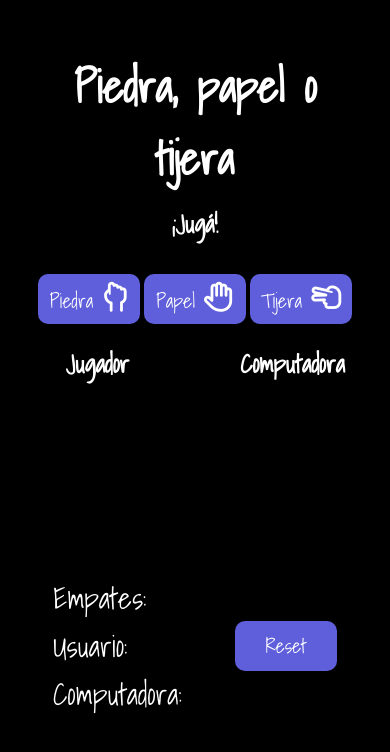
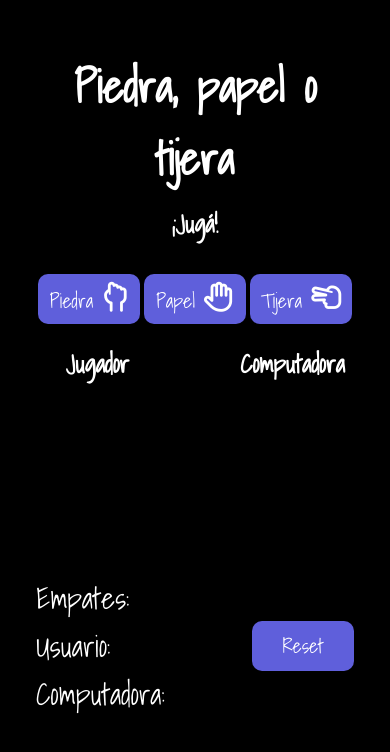
Before and after one commit to r-urchi/PPT, a website: page index.html in a window 390 px wide. Drawn offline with Linux system fonts and the light colour scheme.

Commit message:
puntajes

```diff
--- a/css/_responsive.sass
+++ b/css/_responsive.sass
@@ -24,3 +24,6 @@
         display: flex
         justify-content: space-evenly
         align-items: center
+
+    .puntajes
+        width: 180px
--- a/index.html
+++ b/index.html
@@ -38,13 +38,13 @@
             </div>
 
             <div class="resultados">
-                <div>
+                <div class="puntajes">
                     <div class="empate">Empates: </div>
                     <div class="yo">Usuario: </div>
                     <div class="computadora">Computadora: </div>
                 </div>
 
-                <input type="button" class="reset boton" id="reset" value="Reset">
+                <button class="reset boton" id="reset" value="Reset">Reset</button>
             </div>
 
         </div>
```
Also changed, not shown: css/main.css, 1 other file.
